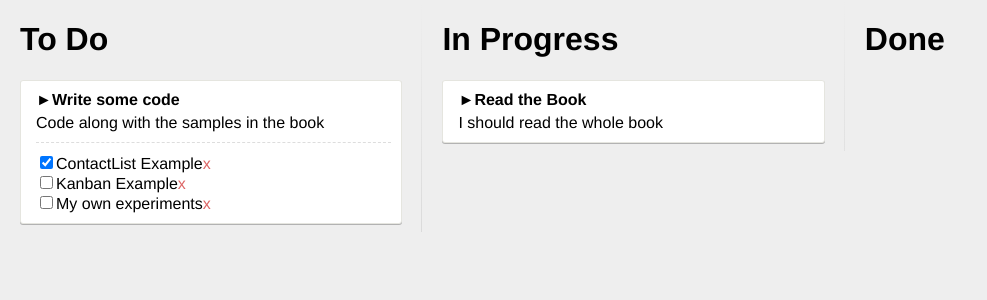
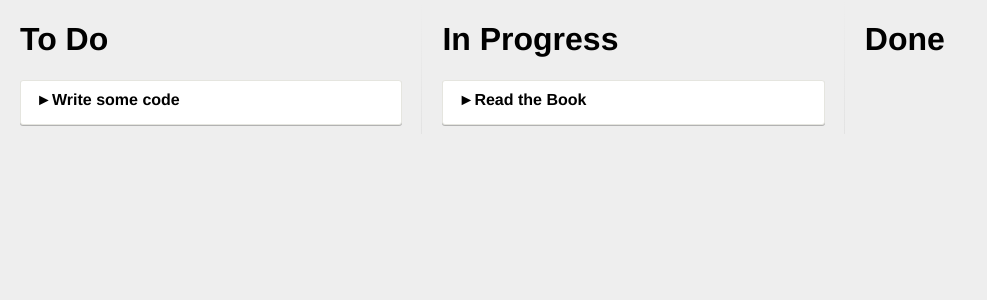
Before and after one commit to 9min/kanban_app, a React app: page / in a window 1280 px wide. Shown: the top 300 px of the page, without its empty margins (0-987 px from the left). Built offline with nearby package versions, Linux system fonts and the light colour scheme.

Commit message:
1장까지 코딩

```diff
--- a/app/Card.js
+++ b/app/Card.js
@@ -2,14 +2,28 @@
 import CheckList from './CheckList';
 
 class Card extends Component {
+    constructor() {
+        super(...arguments);
+        this.state = {
+            showDetails: false
+        };
+    }
     render() {
-    return (
-      <div className="card">
-        <div className="card__title">{this.props.title}</div>
+        let cardDetails;
+        if(this.state.showDetails) {
+            cardDetails = (
                 <div className="card__details">
                     {this.props.description}
                     <CheckList cardId={this.props.id} tasks={this.props.tasks} />
                 </div>
+            );
+        };
+        return (
+            <div className="card">
+                <div className="card__title" onClick={
+                    ()=>this.setState({showDetails: !this.state.showDetails})
+                }>{this.props.title}</div>
+                {cardDetails}
             </div>
         );
     }
```
Also changed, not shown: app/App.js (indentation only), app/CheckList.js (indentation only), app/KanbanBoard.js (indentation only), app/List.js (indentation only). Lines whose indentation alone changed are shown as unchanged.
